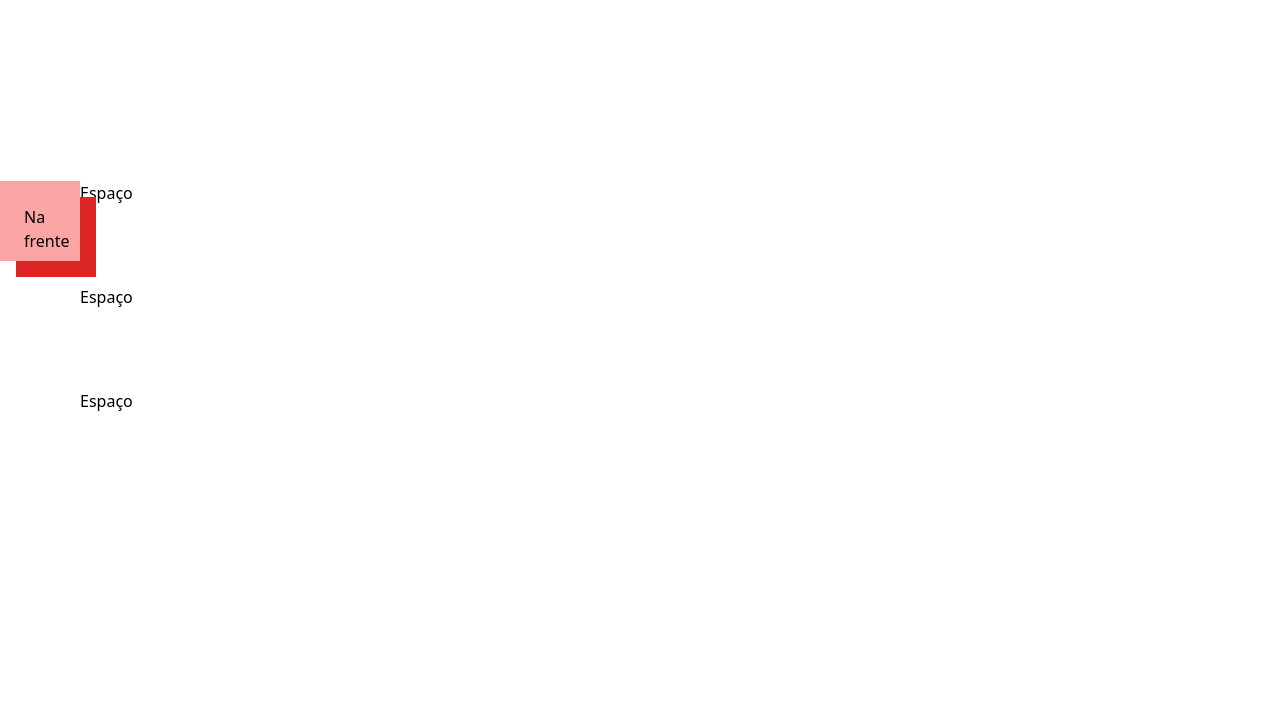
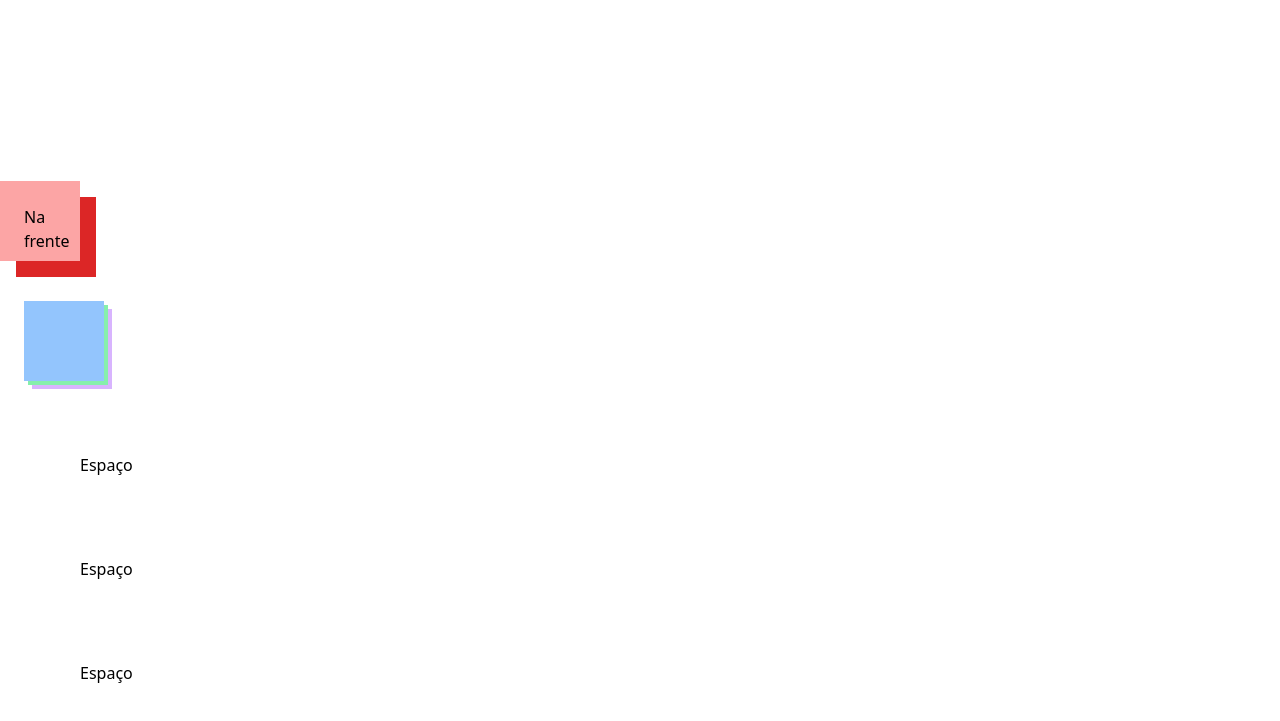
Before and after one commit to BrunoRisso58/curso-tailwindcss, a website: page 3 - Construção de um Layout/src/index.html in a window 1280 px wide. Shown: the part 1051-1772 px from the top of the page. Before the commit the page ends 1544 px from the top, so only its background shows below. Drawn offline with Linux system fonts and the light colour scheme.

Commit message:
Exercício 4

```diff
--- a/3 - Construção de um Layout/src/index.html
+++ b/3 - Construção de um Layout/src/index.html
@@ -104,7 +104,16 @@
         <div class="bg-red-300 h-20 w-20 p-6 absolute z-20">Na frente</div>
         <div class="bg-red-600 h-20 w-20 p-6 absolute m-4">Atrás</div>
     </div>
+    <br><br><br><br>
 
+    <!-- exercício 4 -->
+    <div class="container relative">
+        <div class="absolute m-6 w-20 h-20 bg-blue-300 z-30"></div>
+        <div class="absolute m-7 w-20 h-20 bg-green-300 z-20"></div>
+        <div class="absolute m-8 w-20 h-20 bg-purple-300 z-10"></div>
+    </div>
+
+    <br><br><br><br>
 
     <p class="m-20">Espaço</p>
     <p class="m-20">Espaço</p>
```
Also changed, not shown: 3 - Construção de um Layout/dist/output.css.
